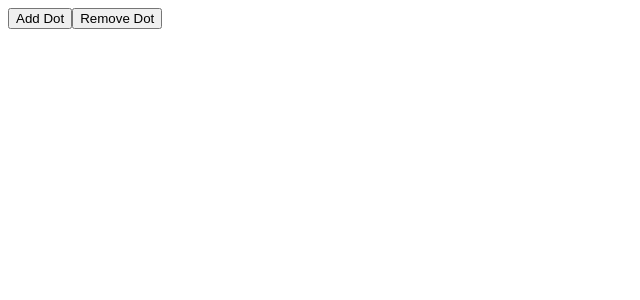
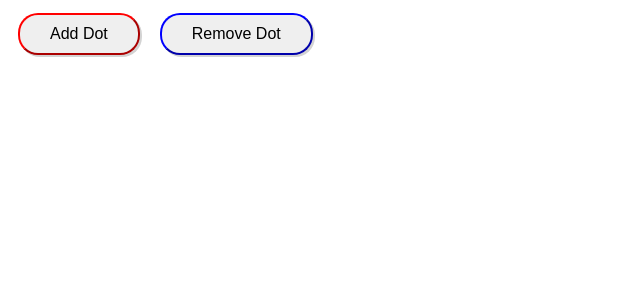
Before and after one commit to Jeongjae-0124/IML-Team, a React (Create React App) app: page / in a window 1280 px wide. Shown: the top 300 px of the page, without its empty margins (0-640 px from the left). Built offline with nearby package versions, Linux system fonts and the light colour scheme.

Commit message:
added styling changes to add/remove buttons

```diff
--- a/package.json
+++ b/package.json
@@ -2,6 +2,7 @@
   "name": "demo",
   "version": "0.1.0",
   "private": true,
+  "type": "module",
   "dependencies": {
     "@testing-library/jest-dom": "^5.17.0",
     "@testing-library/react": "^13.4.0",
--- /dev/null
+++ b/src/App.css
@@ -0,0 +1,25 @@
+.nodeButton {
+    border-radius: 20px;
+    color: black;
+    box-shadow: 2px 2px lightgray;
+    padding: 10px 30px 10px 30px;
+    font-size: 100%;
+    margin: 5px 10px 5px 10px;
+    transition: 0.5s;
+    outline: none;
+    position: relative;
+  }
+  #add {
+    border-color: rgb(255, 0, 0);
+  }
+  #remove {
+    border-color: rgb(0, 0, 255);
+  }
+  #add:hover {
+    background-color: rgb(255, 0, 0);
+    color: white;
+  }
+  #remove:hover {
+    color: white;
+    background-color: rgb(0, 0, 255);
+  }
--- a/src/App.js
+++ b/src/App.js
@@ -1,4 +1,5 @@
 import React, { useState } from 'react';
+import './App.css';
 
 const App = () => {
   const [dots, setDots] = useState([]);
@@ -21,8 +22,8 @@ const App = () => {
 
   return (
     <div style={{ position: 'relative', height: '100vh' }}>
-      <button onClick={handleAddDot}>Add Dot</button>
-      <button onClick={handleRemoveDot}>Remove Dot</button>
+      <button onClick={handleAddDot} className='nodeButton' id='add'>Add Dot</button>
+      <button onClick={handleRemoveDot} className='nodeButton' id='remove'>Remove Dot</button>
       {dots.map((dot) => (
         <div
           key={dot.id}
@@ -30,6 +31,7 @@ const App = () => {
             position: 'absolute',
             width: '10px',
             height: '10px',
+            boxShadow: '2px 2px lightgray',
             borderRadius: '50%',
             backgroundColor: 'red',
             left: `${dot.x}px`,
```
Also changed, not shown: 1 other file (tests, documents, lock files or other folders).
